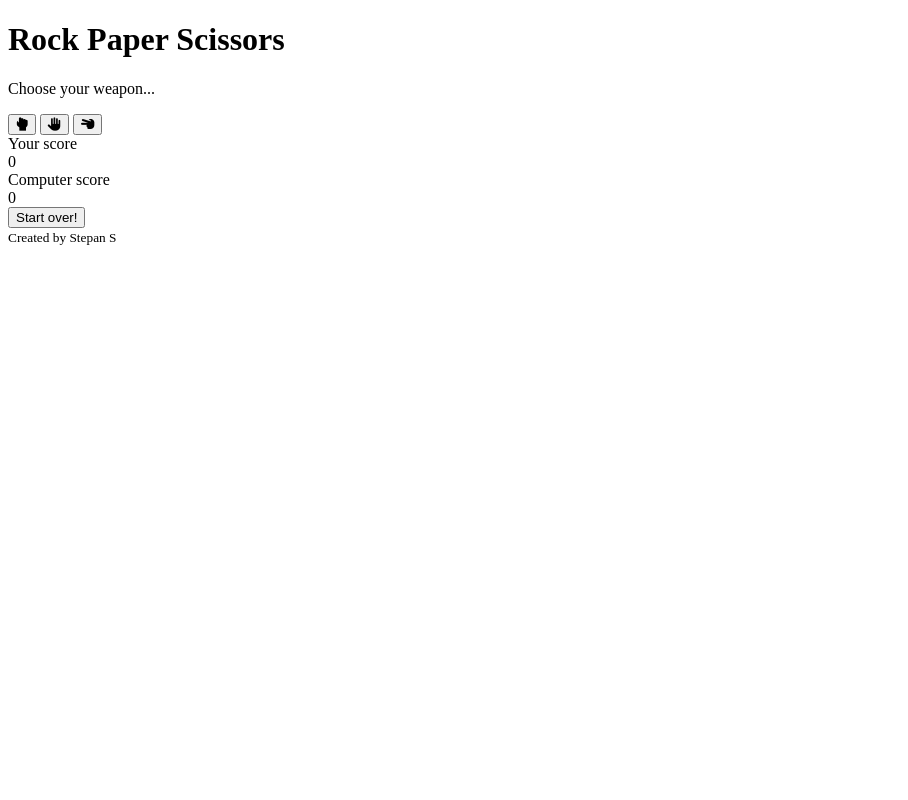
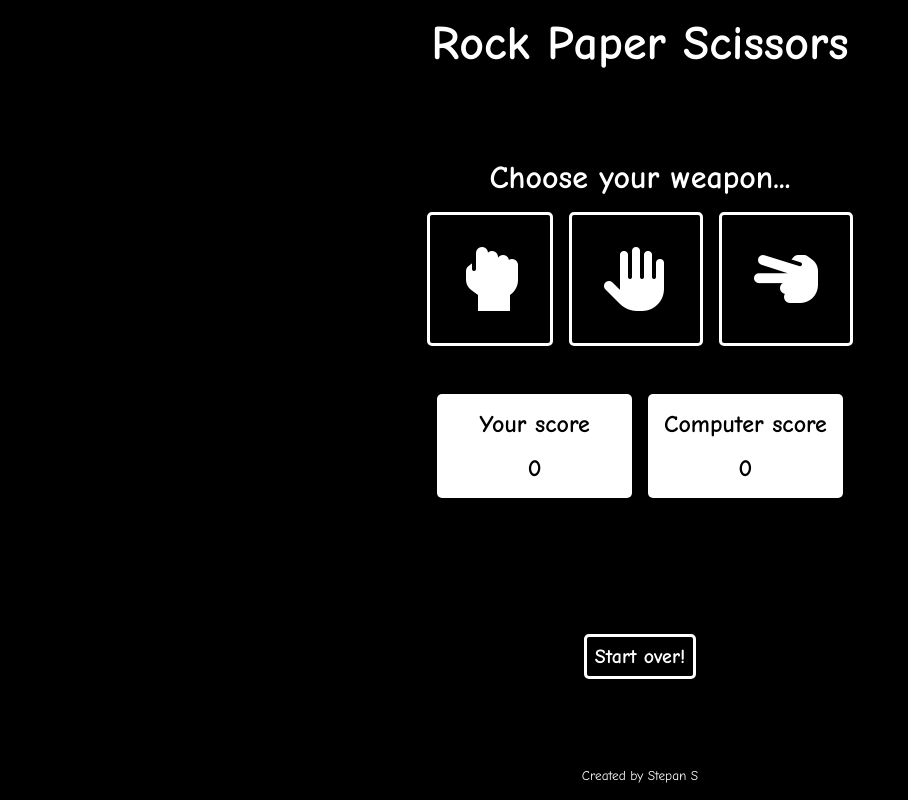
Before and after one commit to stepanstas/project-paper-rock-scissors, a plain HTML site: page index.html in a window 1280 px wide. Shown: the whole page, without its empty margins (0-908 px from the left). Drawn offline with Linux system fonts and the light colour scheme.

Commit message:
Add css styles

```diff
--- a/style.css
+++ b/style.css
@@ -0,0 +1,181 @@
+html {
+    font-family: "Comic Sans MS", Helvetica, Arial, sans-serif;
+    font-size: 100%;
+    box-sizing: border-box;
+    height: 100%;
+}
+
+:root {
+    --primary-bg-color: #000;
+    --secondary-bg-color: #fff;
+    --tertiary-bg-color: #3b3b3b;
+    --primary-text-color: #fff;
+    --secondary-text-color: #000;
+}
+
+*,
+*::before,
+*::after {
+    box-sizing: border-box;
+    margin: 0;
+    padding: 0;
+}
+
+
+body {
+    display: grid;
+    grid-template-columns: 1fr;
+    grid-template-rows: auto 1fr auto;
+    justify-items: center;
+    align-items: center;
+    width: 100%;
+    max-width: 1000px;
+    height: 100%;
+    margin: 0 auto;
+    background: var(--primary-bg-color);
+    color: var(--primary-text-color);
+}
+
+header {
+    text-align: center;
+    padding: 1rem;
+}
+
+main {
+    display: flex;
+    flex-direction: column;
+    justify-content: center;
+    align-items: center;
+    gap: 1rem;
+    padding: 2rem 1rem;
+    width: 100%;
+}
+
+footer {
+    text-align: center;
+    padding: 1rem;
+}
+
+.page-title {
+    font-size: 3rem;
+}
+
+.page-subtitle,
+.game-prompt {
+    font-size: 2rem;
+    font-weight: bold;
+    text-align: center;
+}
+
+.game-options {
+    display: grid;
+    grid-template-columns: repeat(3, auto);
+    gap: 1rem;
+}
+
+.game-options > button {
+    display: flex;
+    flex-direction: column;
+    justify-content: center;
+    align-items: center;
+    gap: 1rem;
+    padding: 2rem;
+    font-family: inherit;
+    font-size: 4rem;
+    color: inherit;
+    text-align: center;
+    border: 3px solid var(--secondary-bg-color);
+    border-radius: 5px;
+    outline: none;
+    background: var(--primary-bg-color);
+    cursor: pointer;
+    transition: all 0.2s ease-in-out;
+}
+
+.game-options > button:hover {
+    background: var(--secondary-bg-color);
+    color: var(--secondary-text-color);
+}
+
+.scoreboard {
+    display: grid;
+    grid-template-columns: repeat(2, 1fr);
+    grid-template-rows: repeat(2, 1fr);
+    place-content: center;
+    border-radius: 5px;
+    gap: 1rem;
+    margin: 2rem auto 0 auto;
+}
+
+.player-board,
+.computer-board {
+    display: flex;
+    flex-direction: column;
+    justify-content: space-between;
+    align-items: center;
+    text-align: center;
+    gap: 1rem;
+    padding: 1rem;
+    border-radius: 5px;
+    background: var(--secondary-bg-color);
+    color: var(--secondary-text-color);
+}
+
+.score-label,
+.score {
+    font-size: 1.5rem;
+    font-weight: bold;
+}
+
+.result {
+    grid-column: 1 / -1;
+    text-align: center;
+    font-size: 2rem;
+    font-weight: bold;
+    place-self: center;
+    padding: 1rem;
+    border-radius: 5px;
+}
+
+#game-reset-btn {
+    font-family: inherit;
+    font-size: 1.25rem;
+    font-weight: bold;
+    color: inherit;
+    text-align: center;
+    border: 3px solid var(--secondary-bg-color);
+    border-radius: 5px;
+    outline: none;
+    background: var(--primary-bg-color);
+    padding: 0.5rem;
+    cursor: pointer;
+    transition: all 0.2s ease-in-out;
+}
+
+@media (max-width: 501px) {
+    .page-title,
+    .game-options > button {
+        font-size: 2rem;
+    }
+
+    .page-subtitle,
+    .game-prompt,
+    .result {
+        font-size: 1.5rem;
+    }
+
+    .score-label,
+    .score {
+        font-size: 1.25rem;
+    }
+
+    #game-reset-btn {
+        font-size: 1rem;
+    }
+}
+
+@media (max-width: 385px) {
+    .game-options > button {
+        padding: 1rem;
+    }
+}
```
